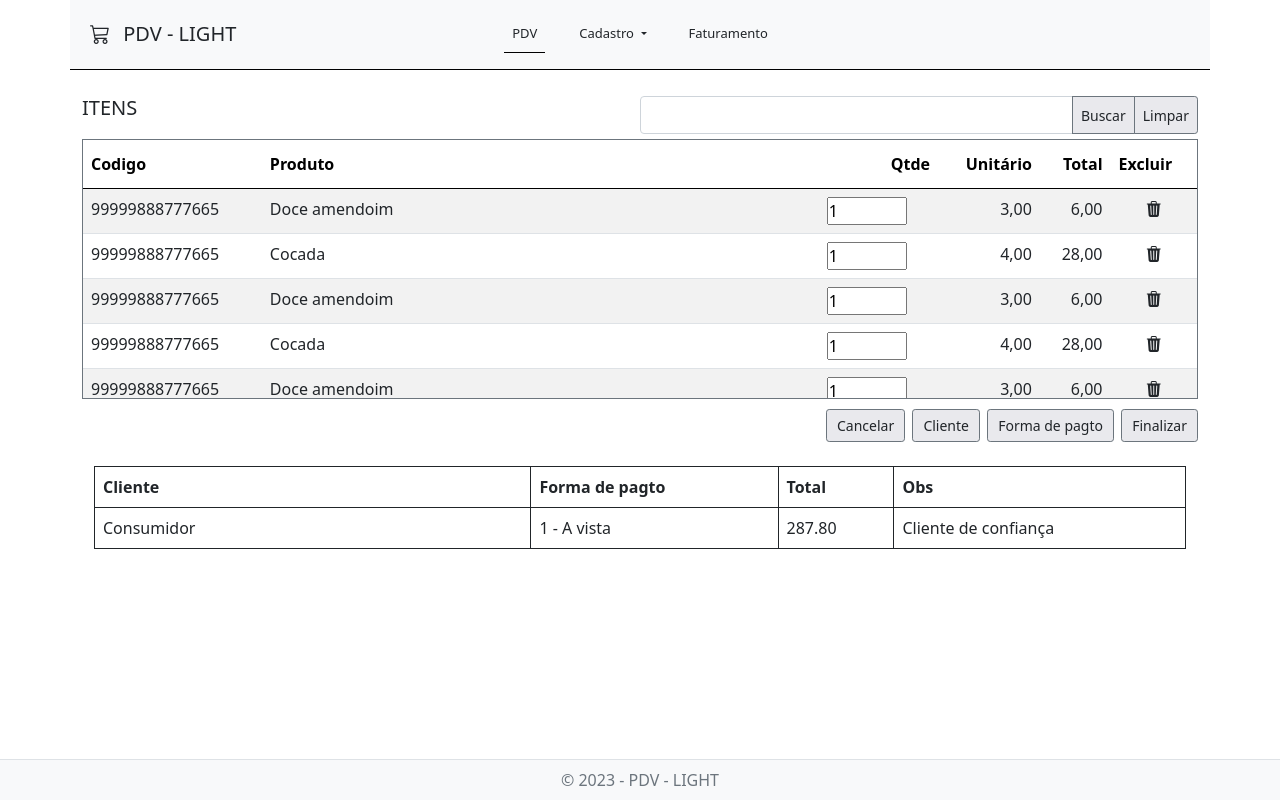
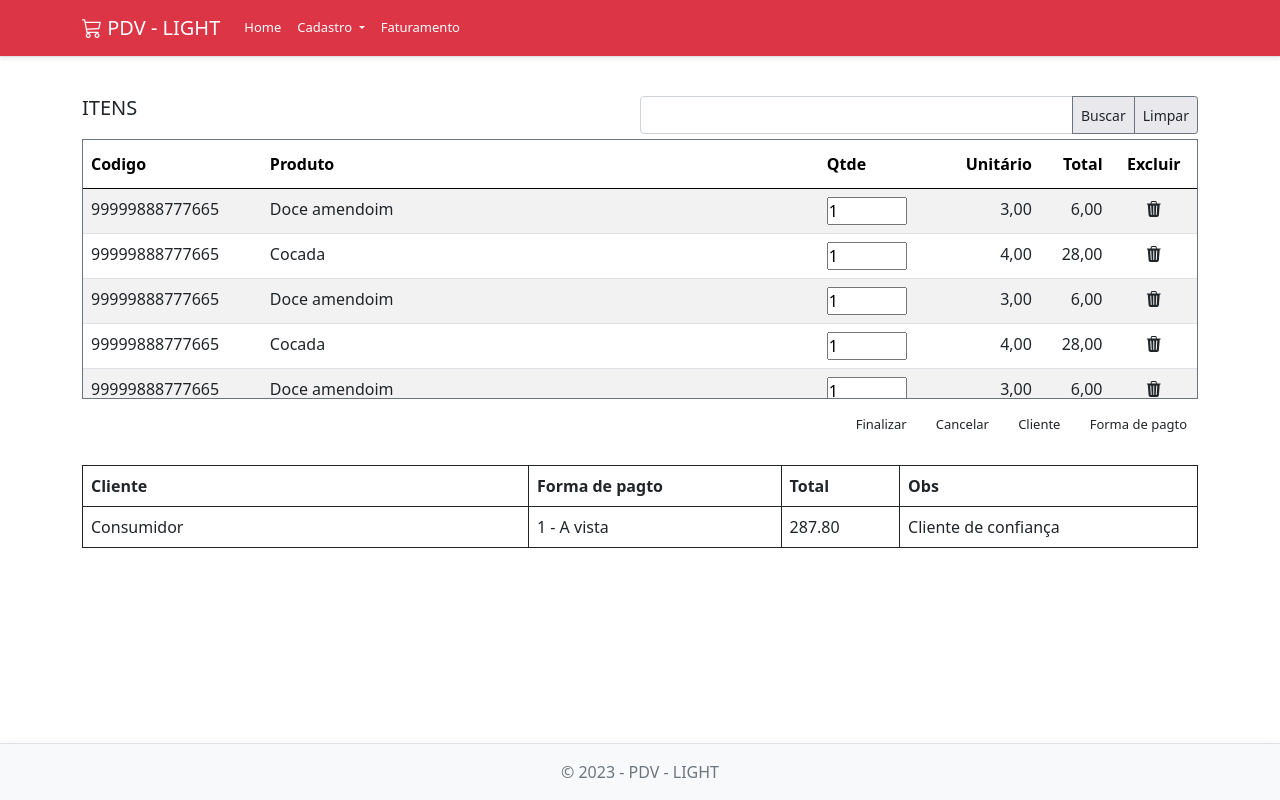
Before and after one commit to carlos-hardrock/loja-virtual-prototipo, a plain HTML site: page index.html in a window 1280 px wide. Drawn offline with nearby package versions, Linux system fonts and the light colour scheme.

Commit message:
Melhorias layout

```diff
--- a/css/style.css
+++ b/css/style.css
@@ -45,6 +45,11 @@
     width: 100%;
     text-align: left;
   }
+
+  .div-consumidor table {
+    width: 100%;
+  }
+
   .div-consumidor table thead th:first-child {
     width: 40%;
   }
@@ -69,6 +74,7 @@
     padding-left: 10px;
     padding-right: 10px;
     margin-left: 3px;
+    font-size: small;
   }
 
   .cabecalho {
@@ -108,3 +114,9 @@
   #navbar-items .nav-item {
     margin: 0 1em;
   }
+
+  /**
+  .table-striped tr:nth-child(odd){
+    background-color: #F8F9FA;
+ }
+ **/
--- a/index.html
+++ b/index.html
@@ -19,42 +19,47 @@
     </script>
 
 </head>
-    <body>
-         <!--  MENU PRINCIPAL-->
-         <div id="menu-principal" class="container container-fluid d-flex justify-content-center bg-light align-items-center py-2 fixed-top" style="border-bottom: 1px solid black;">
-            <div class="alinhar-esquerda" style="width: 20%;">
+    <body style="min-width:372px;">
+        <nav class="navbar navbar-expand-lg navbar-dark bg-danger fixed-top border-bottom shadow-sm">
+            <div class="container">
                 <a href="#" class="navbar-brand">
-                    <i class="bi bi-cart3 px-2 text-dark"></i>
-                    <span class="text-dark">PDV - LIGHT</span>
+                    <i class="bi bi-cart3"></i>
+                    <span>PDV - LIGHT</span>
                 </a>
-            </div>
-            <nav class="navbar navbar-expand bg-light centralizar" id="navbar" style="width: 60%;">
-                <div class="collapse navbar-collapse" id="navbar-items" style="font-size: small;">
-                    <ul class="navbar-nav me-auto mb-2 mb-lg-0">
-                        <ki class="nav-item">
-                            <a href="#" class="nav-link active text-dark" aria-current="page">PDV</a>
-                        </ki>
+                <button class="navbar-toggler" type="button"
+                    data-bs-toggle="collapse"
+                    data-bs-target="#navbarSupportedContent"
+                    aria-controls="navbarSupportedContent"
+                    aria-expanded="false"
+                    aria-label="Toggle navigation">
+                    <span class="navbar-toggler-icon"></span>
+                </button>
 
-                        <li class="nav-item dropdown" >
-                            <a class="nav-link dropdown-toggle text-dark" href="#" id="navbarDropdown" role="button" data-bs-toggle="dropdown" aria-expanded="false">
+                <div class="collapse navbar-collapse" id="navbarSupportedContent" style="font-size: small;">
+                    <ul class="navbar-nav mb-2 mb-lg-0">
+                    <li class="nav-item">
+                        <a class="nav-link active" aria-current="page" href="#">Home</a>
+                    </li>
+                    <li class="nav-item dropdown">
+                        <a class="nav-link dropdown-toggle active" href="#" id="navbarDropdown" role="button" data-bs-toggle="dropdown" aria-expanded="false">
                             Cadastro
-                            </a>
-                            <ul class="dropdown-menu" aria-labelledby="navbarDropdown" style="font-size: small;">
+                        </a>
+                        <ul class="dropdown-menu" aria-labelledby="navbarDropdown" style="font-size: small;">
+                            <li><a class="dropdown-item" href="#">Cliente</a></li>
                             <li><a class="dropdown-item" href="#">Produto</a></li>
-                            <li><a class="dropdown-item" href="#">Cliente</a></li>
                             <li><hr class="dropdown-divider"></li>
                             <li><a class="dropdown-item" href="#">Forma de pagamento</a></li>
-                            </ul>
-                        </li>
-                        <ki class="nav-item">
-                            <a href="#" class="nav-link text-dark">Faturamento</a>
-                        </ki>
+                        </ul>
+                    </li>
+                    <li class="nav-item">
+                        <a class="nav-link active" href="#" tabindex="-1" aria-disabled="true">Faturamento</a>
+                    </li>
                     </ul>
                 </div>
-            </nav>
-            <div class="alinhar-direita" style="width: 20%;"> </div>
-        </div>
-        <!--  MENU PRINCIPAL-->
+            </div>
+
+        </nav>
+
         <div class="container py-5">
             <div class="buscar pt-5">
                 <div>
@@ -76,10 +81,10 @@
                         <tr>
                             <th>Codigo</th>
                             <th style="width:50%;">Produto</th>
-                            <th class="alinhar-direita">Qtde</th>
+                            <th class="alinhar-esquerda">Qtde</th>
                             <th class="alinhar-direita">Unitário</th>
                             <th class="alinhar-direita">Total</th>
-                            <th>Excluir</th>
+                            <th class="centralizar">Excluir</th>
                         </tr>
                     </thead>
                     <tbody>
@@ -167,14 +172,14 @@
                 </table>
             </div>
             <div class="div-botoes">
-                <button class="btn btn-primary btn-sm text-dark border-secondary">Cancelar</button>
-                <a href="selecionarCliente.html"><button class="btn btn-primary btn-sm text-dark border-secondary">Cliente</button></a>
-                <a href="formaPagto.html"><button class="btn btn-primary btn-sm text-dark border-secondary">Forma de pagto</button></a>
-                <button class="btn btn-primary btn-sm text-dark border-secondary">Finalizar</button>
+                <button type="button" class="btn">Finalizar</button>
+                <button type="button" class="btn">Cancelar</button>
+                <a href="selecionarCliente.html"><button class="btn">Cliente</button></a>
+                <a href="formaPagto.html"><button class="btn">Forma de pagto</button></a>
             </div>
-            <div class="container div-consumidor">
+            <div class="div-consumidor">
                 <br/>
-                <table  class="table table-bordered border-dark">
+                <table class="table table-bordered border-dark">
                     <thead>
                         <tr>
                             <th>Cliente</th>
@@ -194,9 +199,9 @@
                 </table>
             </div>
         </div>
-        <footer class="border-top fixed-bottom text-muted bg-light">
+        <footer class="border-top fixed-bottom text-muted bg-light shadow">
             <div class="container">
-                <div class="row py-2">
+                <div class="row py-3">
                     <div class="col-12 text-center">
                         &copy 2023 - PDV - LIGHT
                     </div>
```
Also changed, not shown: formaPagto.html (+29 -26 lines), selecionarCliente.html (+42 -31 lines).
